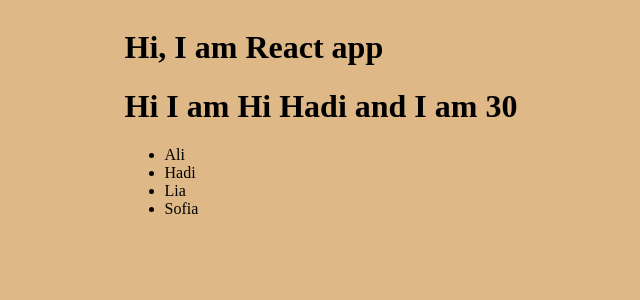
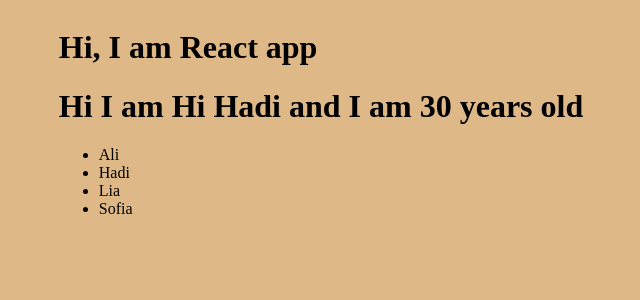
Before and after one commit to Ioannis-Kavalidis/Coding-Exercises, a React (Create React App) app in the folder live-coding/06-20 June/11-06/: page / in a window 1280 px wide. Shown: the top 300 px of the page, without its empty margins (319-959 px from the left). Built offline with nearby package versions, Linux system fonts and the light colour scheme.

Commit message:
more on React

```diff
--- a/live-coding/06-20 June/11-06/src/components/Text.js
+++ b/live-coding/06-20 June/11-06/src/components/Text.js
@@ -16,7 +16,7 @@ class Text extends React.Component {
   render() {
     return (
       <h1>
-        Hi I am {this.props.name} and I am {this.props.age}
+        Hi I am {this.props.name} and I am {this.props.age} years old
       </h1>
     );
   }
```
